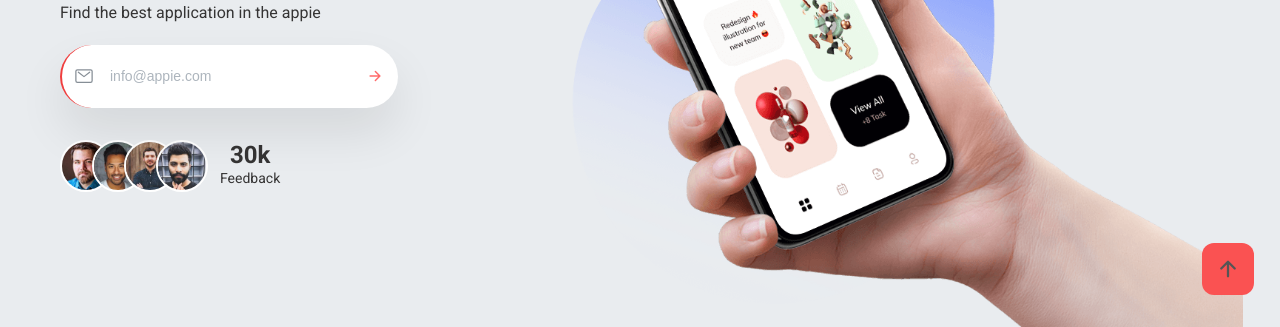
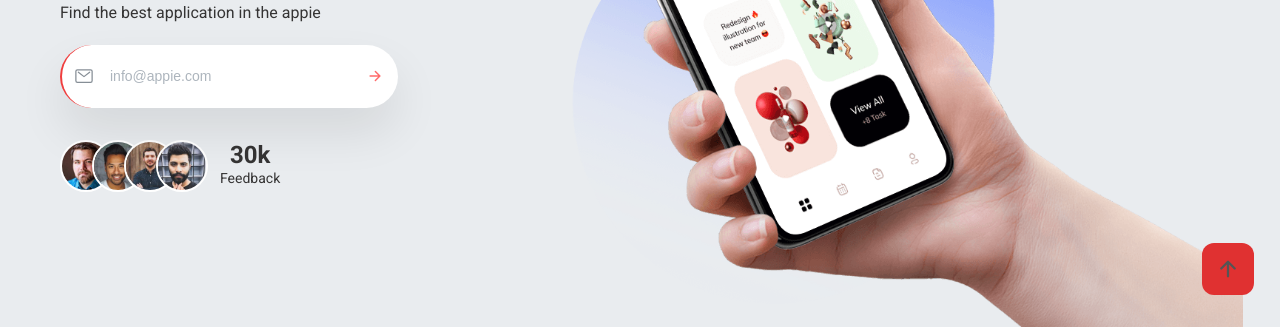
Before and after one commit to Abdullah-Ali-AbdElWhaab/appie-application-by-html-css, a plain HTML site: page index.html in a window 1280 px wide. In both pictures the pointer is over the link 1228 px from the left and 742 px from the top of the page. Shown: the part 473-800 px from the top of the page. Drawn offline with nearby package versions, Linux system fonts and the light colour scheme; some packages are replaced by stand-ins of ours; a script that the page names is missing.

Commit message:
Update general.css

```diff
--- a/css/general.css
+++ b/css/general.css
@@ -115,6 +115,11 @@ body {
   align-items: center;
   justify-content: center;
 }
+
+.fixed-btn:hover {
+  background-color: #e03131;
+}
+
 .fixed-btn ion-icon {
   width: 2.4rem;
   height: 2.4rem;
```
